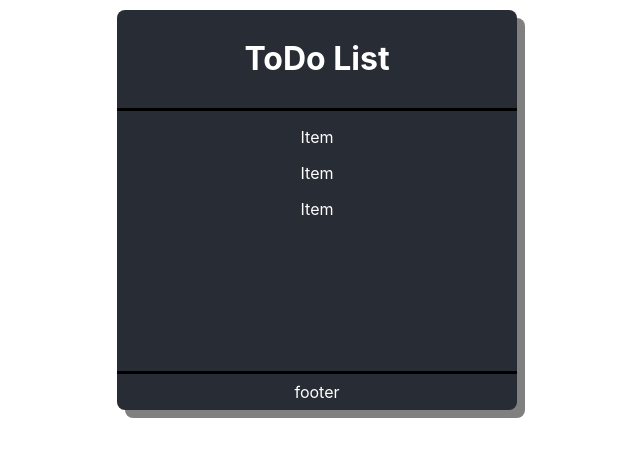
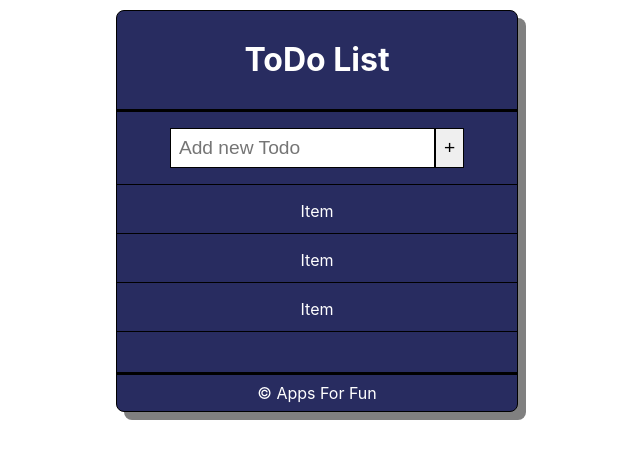
Before and after one commit to anoopyadav/todo-list, a React (Create React App) app: page / in a window 1280 px wide. Shown: the top 458 px of the page, without its empty margins (323-963 px from the left). Built offline with nearby package versions, Linux system fonts and the light colour scheme.

Commit message:
Add form control and styling

```diff
--- a/src/App.css
+++ b/src/App.css
@@ -2,14 +2,15 @@
     display: flex;
     min-height: 50vh;
     flex-direction: column;
-
     text-align: center;
     width: 400px;
-    background-color: #282c34;
+    background-color: #282c60;
     color: white;
     margin:10px auto;
     box-shadow: 8px 8px gray;
     border-radius: 8px;
+    font-size: 1em;
+    border: 1px solid black;
 }
 
 .App-header {
--- a/src/App.js
+++ b/src/App.js
@@ -1,24 +1,21 @@
-import React, { Component } from 'react';
+import React, {useState} from 'react';
 import './App.css';
 import Header from './components/Header/Header';
 import ItemList from './components/ItemList/ItemList';
 import Footer from './components/Footer/Footer';
+import AddTodo from './components/AddTodo/AddTodo';
 
 
-class App extends Component {
-    state = {
-        items: []
-    }
-
-    render() {
+const App = () => {
+    const [items, setItems] = useState([]);
     return (
         <div className="App">
             <Header />
-                <ItemList/>
+            <AddTodo addHandler={setItems} />
+            <ItemList items={items} />
             <Footer />
         </div>
     );
 }
-}
 
 export default App;
--- /dev/null
+++ b/src/components/AddTodo/AddTodo.css
@@ -0,0 +1,16 @@
+input {
+    padding: 8px;
+    font-size: 1.2em;
+    border: 1px solid;
+}
+
+button {
+    font-size: 1.2em;
+    padding: 8px;
+    border: 1px solid;
+}
+
+#add-form {
+    padding: 16px;
+    border-bottom: 1px solid black;
+}
--- /dev/null
+++ b/src/components/AddTodo/AddTodo.js
@@ -0,0 +1,31 @@
+import React, {useState} from 'react';
+import './AddTodo.css';
+
+const AddTodo = () => {
+    const [todo, setTodo] = useState("");
+
+    const handleSubmit = (event) => {
+        event.preventDefault();
+    }
+
+    const handleChange = (event) => {
+        event.preventDefault();
+        setTodo(event.target.value);
+    }
+
+    return (
+        <form id='add-form'>
+            <input
+                type='text'
+                name='todo'
+                placeholder="Add new Todo"
+                value={todo}
+                onChange={handleChange}
+            >
+            </input>
+            <button onClick={handleSubmit}>+</button>
+        </form>
+    )
+}
+
+export default AddTodo;
--- a/src/components/Footer/Footer.js
+++ b/src/components/Footer/Footer.js
@@ -4,7 +4,7 @@ import './Footer.css';
 const Footer = () => {
     return (
         <footer>
-            footer
+            © Apps For Fun
         </footer>
     );
 }
--- /dev/null
+++ b/src/components/Item/Item.css
@@ -0,0 +1,5 @@
+.item {
+    height: 16px;
+    border-bottom: 1px solid black;
+    padding:16px 16px;
+}
--- /dev/null
+++ b/src/components/Item/Item.js
@@ -0,0 +1,12 @@
+import React from 'react';
+import './Item.css';
+
+const Item = () => {
+    return (
+        <div className='item'>
+            Item
+        </div>
+    )
+}
+
+export default Item;
--- a/src/components/ItemList/ItemList.js
+++ b/src/components/ItemList/ItemList.js
@@ -1,12 +1,13 @@
 import React from 'react';
+import Item from '../Item/Item';
 import './ItemList.css';
 
 const ItemList = () => {
     return (
-        <div class='itemList'>
-            <p>Item</p>
-            <p>Item</p>
-            <p>Item</p>
+        <div className='itemList'>
+            <Item />
+            <Item />
+            <Item />
         </div>
     );
 }
```
Lines whose indentation alone changed are shown as unchanged.
